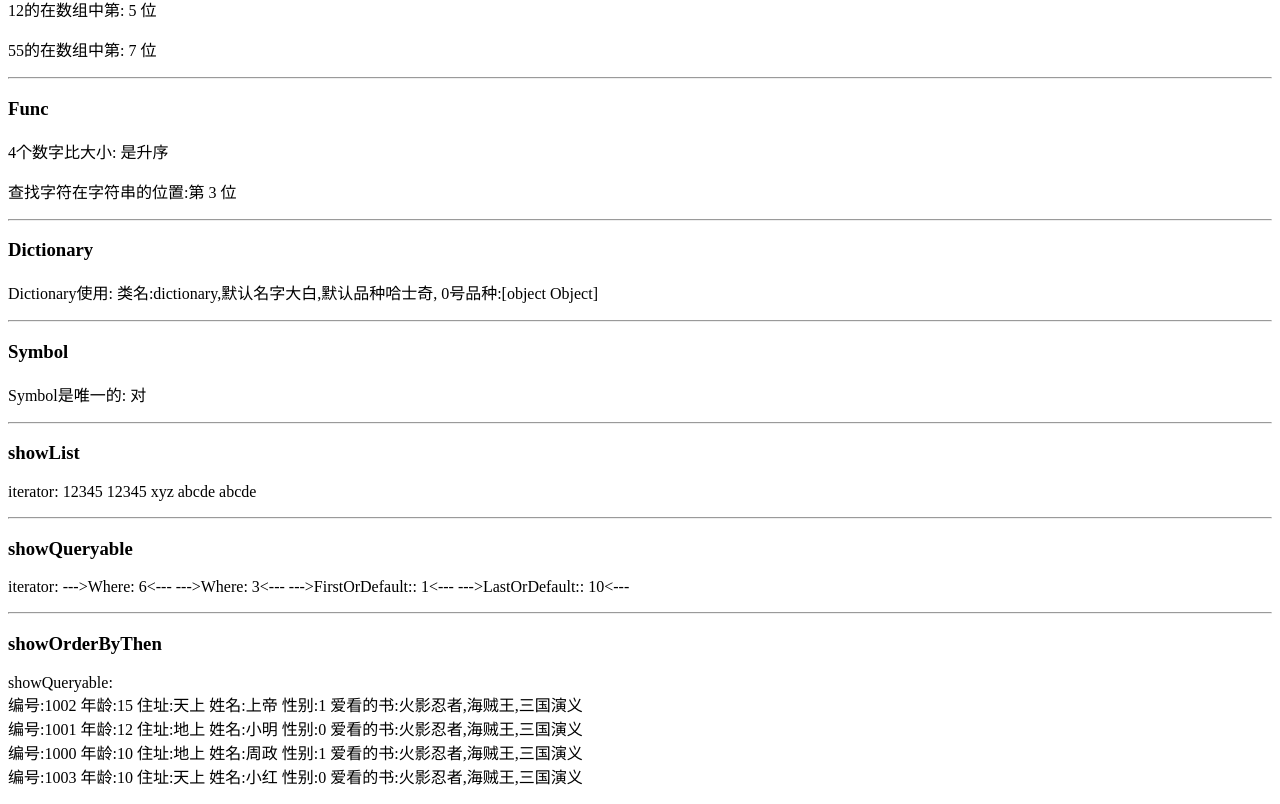
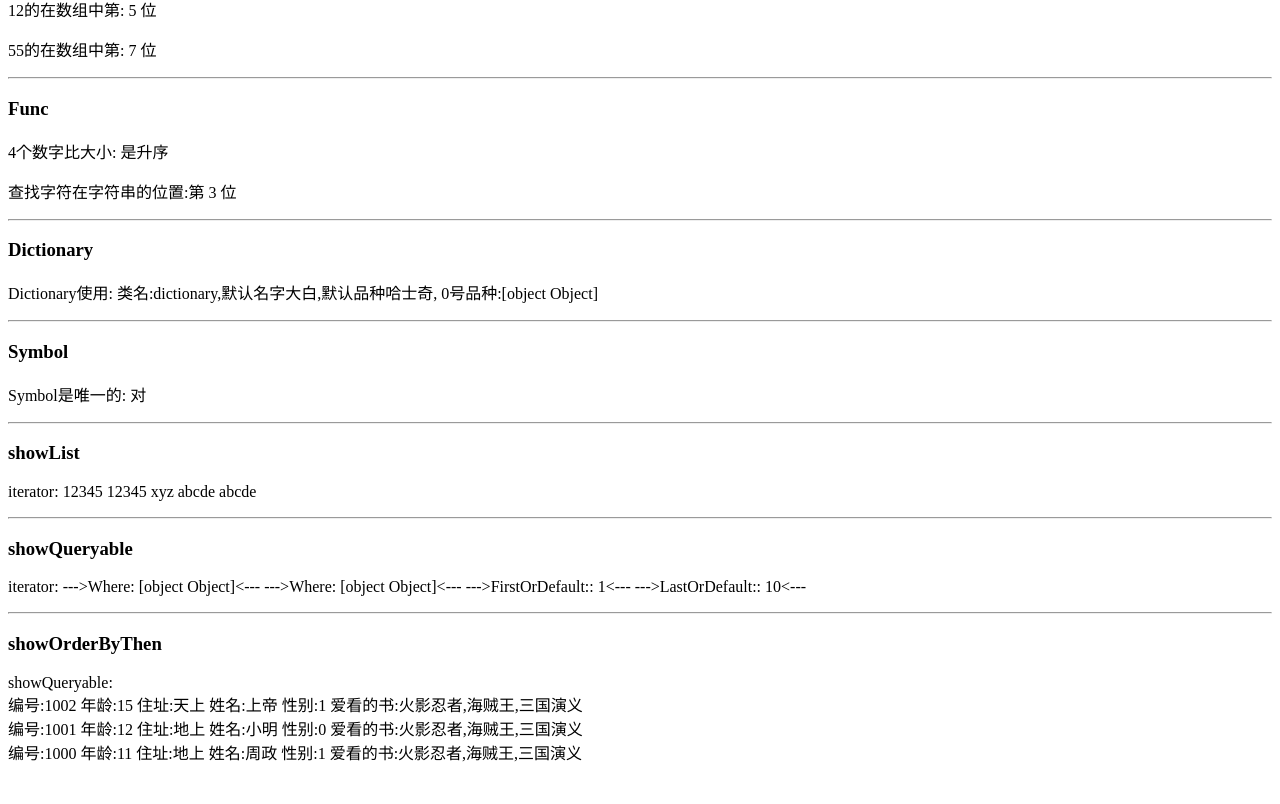
Before and after one commit to zhouzheng0646/typeScript, a React app: page / in a window 1280 px wide. Shown: the part 958-1762 px from the top of the page. After the commit the page ends 1738 px from the top, so only its background shows below. Built offline with nearby package versions, Linux system fonts and the light colour scheme; the HTML template or start-up script is replaced by a standard one.

Commit message:
Where返回集合

```diff
--- a/src/Tools/Queryable.ts
+++ b/src/Tools/Queryable.ts
@@ -21,13 +21,14 @@ export default class Queryable<T> {
     //#endregion
 
     //#region 成员函数
-    Where(func: Func1<T, boolean>): T;
-    Where<Ts>(func: Func2<T, Ts, boolean>): T;
+    Where(func: Func1<T, boolean>): Queryable<T>;
+    Where<Ts>(func: Func2<T, Ts, boolean>): Queryable<T>;
     Where(func: any): any {
+        let Temp: Queryable<T> = new Queryable<T>();
         for (let i = 0; i < this.structCount; i++)
             if (func(this[i], i))
-                return this[i];
-        return this[0];
+                Temp.Add(this[i]);
+        return Temp;
     }
 
     OrderBy(func: Func2<T, T, boolean>): this {
@@ -43,14 +44,14 @@ export default class Queryable<T> {
         return this;
     }
 
-    then(func: Func2<T, T, boolean>): this {
-        return this.OrderBy(func);
-    }
+    // then(func: Func2<T, T, boolean>): this {
+    //     return this.OrderBy(func);
+    // }
 
-    forEach(func: Func1<T, any>) {
-        let Temp: Queryable<T>=new Queryable<T>();
+    forEach(func: Func2<T, number, any>) {
+        let Temp: Queryable<T> = new Queryable<T>();
         for (let i = 0; i < this.structCount; i++)
-            Temp.Add(func(this[i]));
+            Temp.Add(func(this[i], i));
         return Temp;
     }
 
--- a/src/model/OrderByThen.ts
+++ b/src/model/OrderByThen.ts
@@ -4,7 +4,7 @@ import Student from '../interface/student';
 
 export default function showOrderByThen(){
     let stu: Querbel<Student> = new Querbel<Student>();
-    stu.Add(new Student(1000, 10, '地上', '周政', 1, ['火影忍者', '海贼王', '三国演义']));
+    stu.Add(new Student(1000, 11, '地上', '周政', 1, ['火影忍者', '海贼王', '三国演义']));
     stu.Add(new Student(1001, 12, '地上', '小明', 0, ['火影忍者', '海贼王', '三国演义']));
     stu.Add(new Student(1002, 15, '天上', '上帝', 1, ['火影忍者', '海贼王', '三国演义']));
     stu.Add(new Student(1003, 10, '天上', '小红', 0, ['火影忍者', '海贼王', '三国演义']));
--- a/src/types.tsx
+++ b/src/types.tsx
@@ -87,8 +87,8 @@ export class Ts extends React.Component<msg, any>{
                 <p>iterator: {showQueryable()}</p>
 
                 <hr /><h3>showOrderByThen</h3>
-                <p>showQueryable: {showOrderByThen().OrderBy((m, ms) => m.age < ms.age).forEach(m => {
-                    return <div>{`编号:${m.num} 年龄:${m.age} 住址:${m.address} 姓名:${m.name} 性别:${m.sex} 爱看的书:${m.book.map(b =>  b )}`}</div>
+                <p>showQueryable: {showOrderByThen().OrderBy((m, ms) => m.age < ms.age).Where(m => m.age > 10).forEach((m) => {
+                    return <div key={m.num}>{`编号:${m.num} 年龄:${m.age} 住址:${m.address} 姓名:${m.name} 性别:${m.sex} 爱看的书:${m.book.map(b => b)}`}</div>
                 })}</p>
 
             </div>
```
